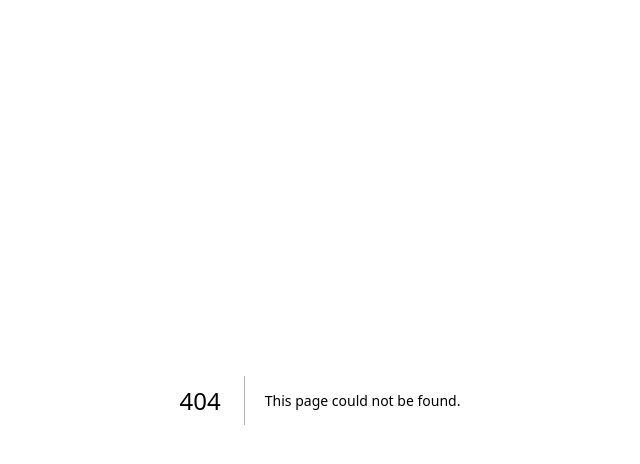
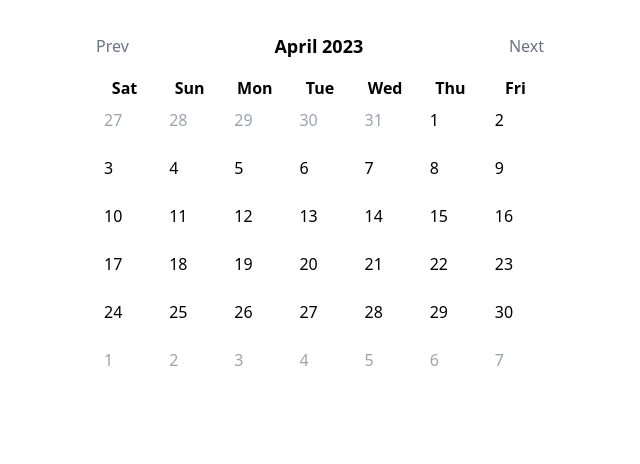
Before and after one commit to 4kProgrammer/iotPlatform, a Next.js app: page /schedule in a window 1280 px wide. Before the commit this address had no page. Shown: the top 464 px of the page, without its empty margins (320-960 px from the left). Built offline with nearby package versions, Linux system fonts and the light colour scheme.

Commit message:
add calender to project

```diff
--- a/package.json
+++ b/package.json
@@ -7,9 +7,12 @@
     "type-check": "tsc"
   },
   "dependencies": {
+    "@heroicons/react": "^2.0.18",
     "@tailwindcss/forms": "^0.5.3",
     "autoprefixer": "^10.4.14",
     "chart.js": "^4.2.1",
+    "classnames": "^2.3.2",
+    "date-fns": "^2.30.0",
     "material-icons": "^1.13.4",
     "next": "latest",
     "postcss": "^8.4.21",
--- /dev/null
+++ b/pages/schedule.tsx
@@ -0,0 +1,149 @@
+import { useState } from 'react';
+import { format, addDays, startOfWeek as getStartOfWeek, isSameDay, isSameMonth, addMonths } from 'date-fns';
+import classNames from 'classnames';
+
+type CalendarProps = {
+  startOfWeek: 0 | 2 | 1 | 5 | 3 | 4 | 6; // 0 for Sunday, 1 for Monday, etc.
+  officialHolidays: Date[];
+  unofficialHolidays: Date[];
+};
+
+const Calendar: React.FC<CalendarProps> = ({
+  startOfWeek: startOfWeekValue,
+  officialHolidays,
+  unofficialHolidays,
+}) => {
+  const [currentMonth, setCurrentMonth] = useState(new Date());
+
+  const getDaysInMonth = (date: Date) => {
+    const days = [];
+    const startOfMonth = getStartOfWeek(date, { weekStartsOn: startOfWeekValue });
+
+    // Get the first day of the month
+    const firstDayOfMonth = new Date(date.getFullYear(), date.getMonth(), 1);
+
+    // Calculate the number of days to include from the previous month
+    const prevMonthDaysCount = (startOfMonth.getDay() + 6) % 7;
+
+    // Get the date for the first day of the displayed week
+    const startOfWeek = addDays(firstDayOfMonth, -prevMonthDaysCount);
+
+    // Generate the days for the calendar, including the previous month's days if needed
+    for (let i = 0; i < 42; i++) {
+      const day = addDays(startOfWeek, i);
+      days.push(day);
+    }
+
+    return days;
+  };
+
+
+  const handlePrevMonth = () => {
+    setCurrentMonth((prevMonth) => addMonths(prevMonth, -1));
+  };
+
+  const handleNextMonth = () => {
+    setCurrentMonth((prevMonth) => addMonths(prevMonth, 1));
+  };
+
+  const renderCalendarHeader = () => {
+    const headerFormat = 'MMMM yyyy';
+    const formattedHeader = format(currentMonth, headerFormat);
+
+    return (
+      <div className="flex justify-between items-center mb-4">
+        <button
+          className="text-gray-500 hover:text-gray-700"
+          onClick={handlePrevMonth}
+        >
+          Prev
+        </button>
+        <h2 className="text-lg font-bold">{formattedHeader}</h2>
+        <button
+          className="text-gray-500 hover:text-gray-700"
+          onClick={handleNextMonth}
+        >
+          Next
+        </button>
+      </div>
+    );
+  };
+
+  const renderCalendarDays = () => {
+    const daysOfWeek = ['Sun', 'Mon', 'Tue', 'Wed', 'Thu', 'Fri', 'Sat'];
+    const days = [];
+
+    for (let i = 0; i < 7; i++) {
+      const dayIndex = (i + startOfWeekValue) % 7;
+      const dayName = daysOfWeek[dayIndex];
+      days.push(
+        <div key={dayIndex} className="text-center font-semibold">
+          {dayName}
+        </div>
+      );
+    }
+
+    return <div className="grid grid-cols-7 gap-2">{days}</div>;
+  };
+
+  const renderCalendarCells = () => {
+    const daysInMonth = getDaysInMonth(currentMonth);
+
+    return (
+      <div className="grid grid-cols-7 gap-2">
+        {daysInMonth.map((day) => {
+          const isOfficialHoliday = officialHolidays.some((holiday) =>
+            isSameDay(holiday, day)
+          );
+
+          const isUnofficialHoliday = unofficialHolidays.some((holiday) =>
+            isSameDay(holiday, day)
+          );
+
+          const isCurrentMonth = isSameMonth(day, currentMonth);
+
+          const cellClasses = classNames('p-2', {
+            'bg-red-500 text-white': isOfficialHoliday,
+            'bg-yellow-500 text-white': isUnofficialHoliday,
+            'text-gray-400': !isCurrentMonth, // Apply gray color to days not in current month
+          });
+
+          return (
+            <div key={day.toISOString()} className={cellClasses}>
+              {day.getDate()}
+            </div>
+          );
+        })}
+      </div>
+    );
+  };
+
+  return (
+    <div>
+      {renderCalendarHeader()}
+      {renderCalendarDays()}
+      {renderCalendarCells()}
+    </div>
+  );
+};
+
+const Home: React.FC = () => {
+  // Define the start of the week (0 for Sunday, 1 for Monday, etc.)
+  const startOfWeek: 0 | 2 | 1 | 5 | 3 | 4 | 6 = 6;
+
+  // Define official and unofficial holidays
+  const officialHolidays = [new Date('2023-06-07')];
+  const unofficialHolidays = [new Date('2023-06-14')];
+
+  return (
+    <div className="max-w-md mx-auto py-8">
+      <Calendar
+        startOfWeek={startOfWeek}
+        officialHolidays={officialHolidays}
+        unofficialHolidays={unofficialHolidays}
+      />
+    </div>
+  );
+};
+
+export default Home;
```
Also changed, not shown: 1 other file (tests, documents, lock files or other folders).
